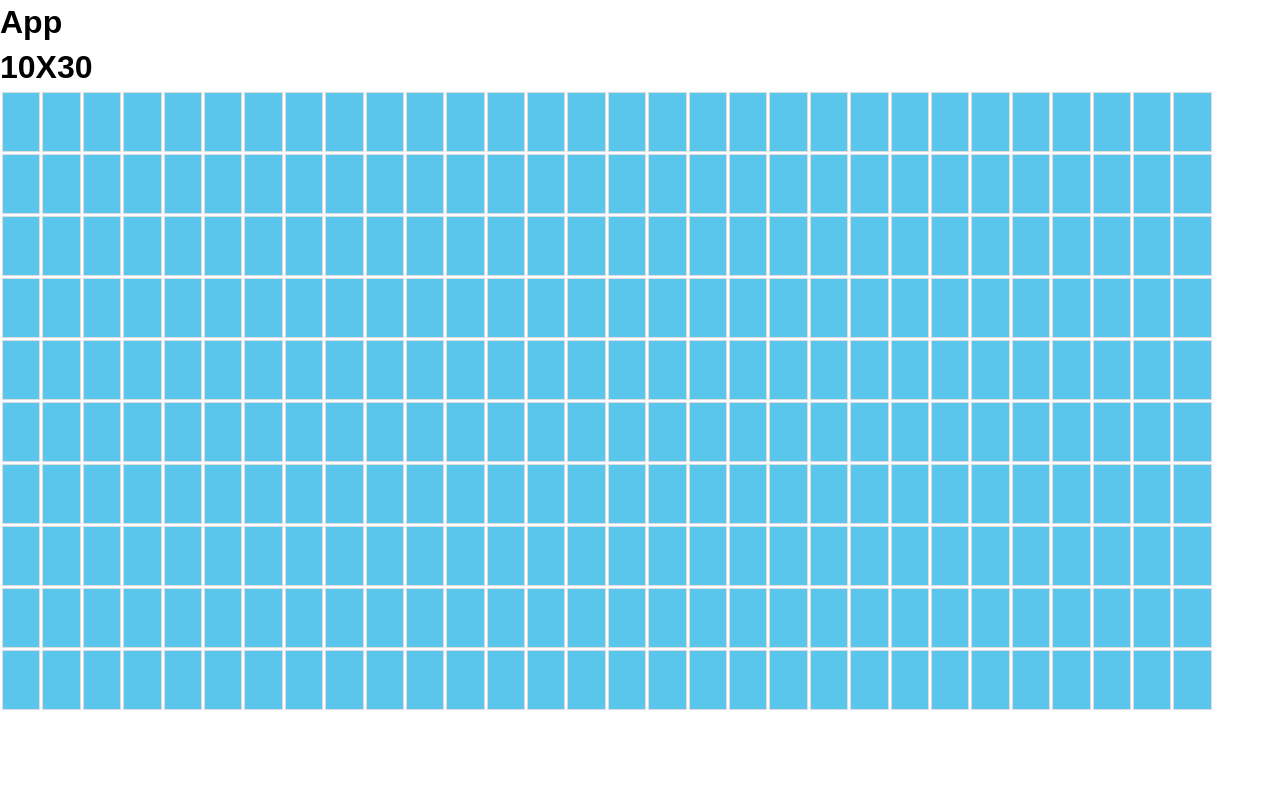
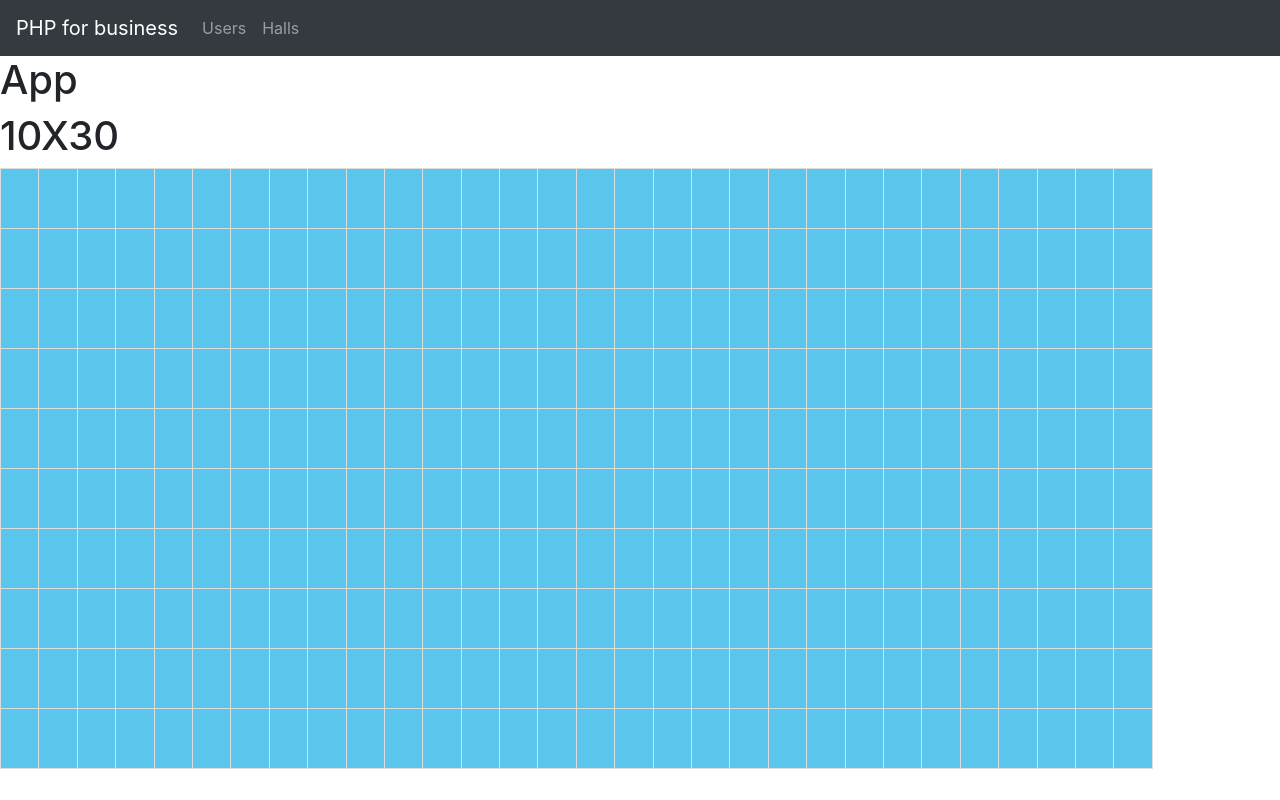
Before and after one commit to Maxik-svg/ClientApp_for_AtaRK, a React (Create React App) app: page / in a window 1280 px wide. Built offline with nearby package versions, Linux system fonts and the light colour scheme.

Commit message:
Bootstap header added

```diff
--- a/package.json
+++ b/package.json
@@ -6,8 +6,12 @@
     "@testing-library/jest-dom": "^5.11.5",
     "@testing-library/react": "^11.1.0",
     "@testing-library/user-event": "^12.1.10",
+    "bootstrap": "^4.3.1",
+    "jquery": "^3.5.1",
+    "popper.js": "^1.16.1",
     "react": "^17.0.1",
     "react-dom": "^17.0.1",
+    "react-router-dom": "^5.2.0",
     "react-scripts": "4.0.0",
     "web-vitals": "^0.2.4"
   },
--- a/src/App.js
+++ b/src/App.js
@@ -1,6 +1,8 @@
 import './App.css';
 import React, {Component} from "react";
 import ClickableTable from "./components/ClickableTable";
+import Header from "./components/layout/Header";
+import "bootstrap"
 
 global.IsMouseButtonPressed = false;
 
@@ -34,32 +36,25 @@ class App extends Component{
     this.setState(this.state.Seats.map((row) => {
       row.map((seat) => {
         if(seat.Id === id){
-          if(global.ShouldColorSeats & seat.IsChecked)
-            return;
-
-          if(!global.ShouldColorSeats && !seat.IsChecked)
+          if(global.ShouldColorSeats && seat.IsChecked
+          || !global.ShouldColorSeats && !seat.IsChecked)
             return;
 
           seat.IsChecked = !seat.IsChecked;
         }
 
-
         return seat;
       })
       return row;
     }))
-    //console.log("state changed " + this.state.Seats[x][y])
   }
 
   render() {
     return (
       <div className="App">
-        <header className="App-header">
-          {/*<img src={logo} className="App-logo" alt="logo"/>*/}
-        </header>
+        <Header />
         <h1>App</h1>
         <ClickableTable N = {this.state.N} M = {this.state.M} Seats = {this.state.Seats} changeSeatState = {this.changeSeatState}/>
-
       </div>
     );
   }
--- a/src/components/ClickableTable.js
+++ b/src/components/ClickableTable.js
@@ -3,9 +3,9 @@ import Seat from "./Seat";
 
 class ClickableTable extends Component{
   renderHall = () => {
-    return this.props.Seats.map((value) => {
+    return this.props.Seats.map((value, key) => {
       return (
-        <tr>
+        <tr key={key}>
           {value.map((cell) => {
            return (
              <Seat key = {cell.Id} cell = {cell} changeState = {this.props.changeSeatState}/>
--- a/src/components/Seat.js
+++ b/src/components/Seat.js
@@ -1,10 +1,6 @@
 import React, {Component} from "react";
 
 class Seat extends Component{
-  printInfo = () => {
-    console.log("x: " + this.props.row + " y: " + this.props.col)
-  }
-
   DefineCellColor()
   {
     return this.props.cell.IsChecked ? "#5cf174" : "#5ac6ec"
--- a/src/components/layout/Header.js
+++ b/src/components/layout/Header.js
@@ -0,0 +1,33 @@
+import React, {Component} from 'react';
+import {render} from "@testing-library/react";
+
+class Header extends Component{
+  printNavPages = () => {
+    return Object.keys(pages).map((title) => {
+      return(
+        <a className="nav-item nav-link" href={pages[title]}>{title}</a>
+      )
+    })
+  }
+
+  render() {
+    return(
+      <nav className="navbar navbar-expand-lg navbar-dark bg-dark">
+        <a className="navbar-brand" href="#">PHP for business</a>
+        <button className="navbar-toggler" type="button" data-toggle="collapse" data-target="#navbarNavAltMarkup"
+                aria-controls="navbarNavAltMarkup" aria-expanded="false" aria-label="Toggle navigation">
+          <span className="navbar-toggler-icon"></span>
+        </button>
+        <div className="collapse navbar-collapse" id="navbarNavAltMarkup">
+          <div className="navbar-nav">
+            {this.printNavPages()}
+          </div>
+        </div>
+      </nav>
+    )
+  }
+}
+
+const pages = {Users: "#", Halls: "#"};
+
+export default Header;
--- a/src/index.js
+++ b/src/index.js
@@ -1,6 +1,7 @@
 import React from 'react';
 import ReactDOM from 'react-dom';
 import App from './App';
+import "bootstrap/dist/css/bootstrap.css"
 import reportWebVitals from './reportWebVitals';
 
 ReactDOM.render(
```
Also changed, not shown: 1 other file (tests, documents, lock files or other folders).
